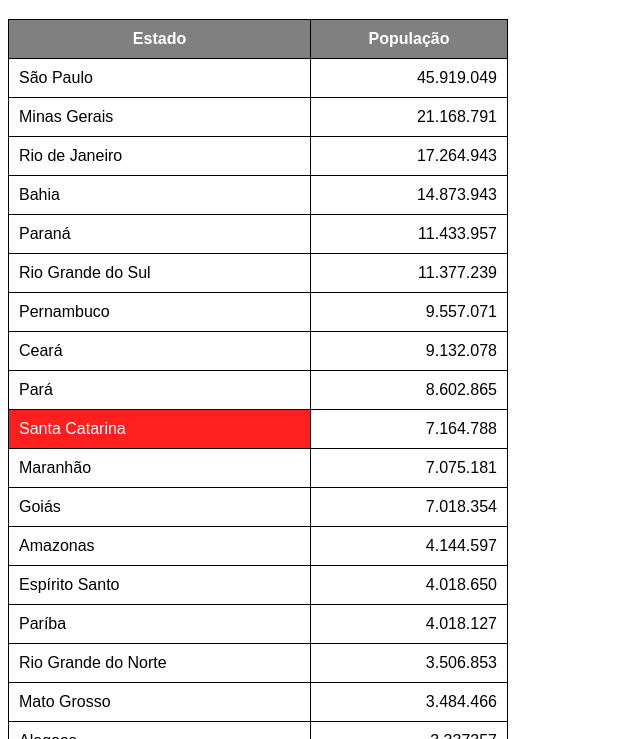
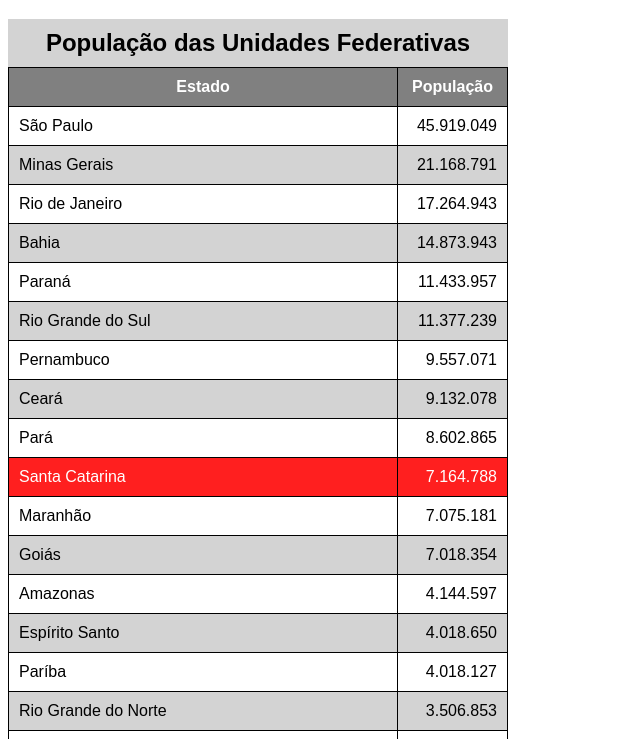
Before and after one commit to carlosvcerqueira/html-css, a plain HTML site: page exercicios/ex023/tabela002.html in a window 1280 px wide. Shown: the part 61-800 px from the top of the page, without its empty margins (0-640 px from the left). Drawn offline with Linux system fonts and the light colour scheme.

Commit message:
Update tabela002.html

```diff
--- a/exercicios/ex023/tabela002.html
+++ b/exercicios/ex023/tabela002.html
@@ -15,6 +15,13 @@
             border-collapse: collapse;
         }
 
+        caption {
+            background-color: lightgray;
+            font-size: 1.5em;
+            font-weight: bold;
+            padding: 10px;
+        }
+
         td, th {
             border: 1px solid black;
             padding: 10px;
@@ -23,6 +30,10 @@
         thead, tfoot {
             background-color: gray;
             color: white;
+        }
+
+        tbody > tr:nth-child(2n) /* EFEITO ZEBRADO, PULANDO 2 LINHAS */ {
+            background-color: lightgray;
         }
 
         .num {
@@ -40,6 +51,7 @@
     <!--
         ANATOMIA PARA TABELAS GRANDES
         TABLE
+            CAPTION
             THEAD
                 TR, TD, TH
             TBODY
@@ -48,10 +60,11 @@
                 TR, TD, TH
      -->
      <table>
+        <caption>População das Unidades Federativas</caption>
         <thead>
             <tr>
-                <th>Estado</th>
-                <th>População</th>
+                <th scope="col">Estado</th>
+                <th scope="col" style="width: 50px;">População</th>
             </tr>
         </thead>
         <tbody>
@@ -91,8 +104,8 @@
                 <td>Pará</td>
                 <td class="num">8.602.865</td>
             </tr>
-            <tr>
-                <td id="sc">Santa Catarina</td>
+            <tr id="sc">
+                <td>Santa Catarina</td>
                 <td class="num">7.164.788</td>
             </tr>
             <tr>
@@ -166,7 +179,7 @@
         </tbody>
         <tfoot>
             <tr>
-                <th>Total de habitantes</th>
+                <th scope="row">Total de habitantes</th>
                 <td class="num"><strong>210.147.125</strong></td>
             </tr>
         </tfoot>
```
